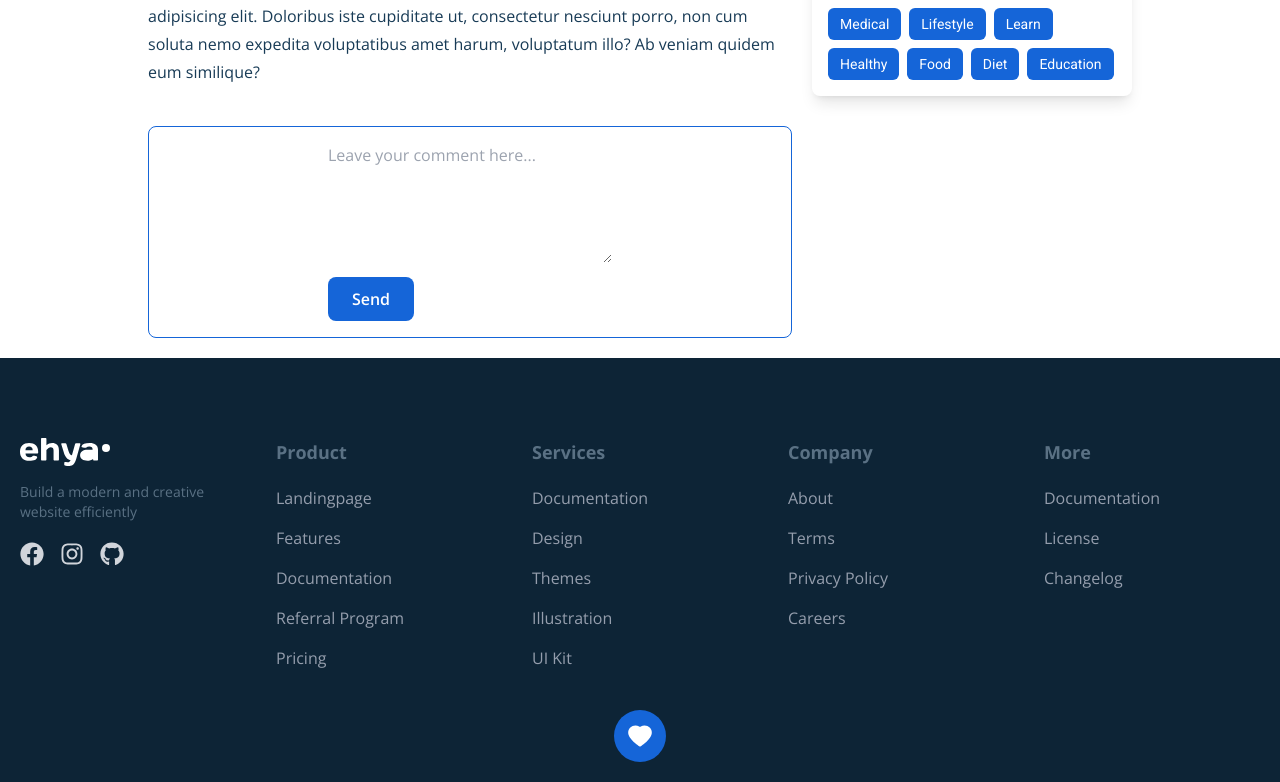
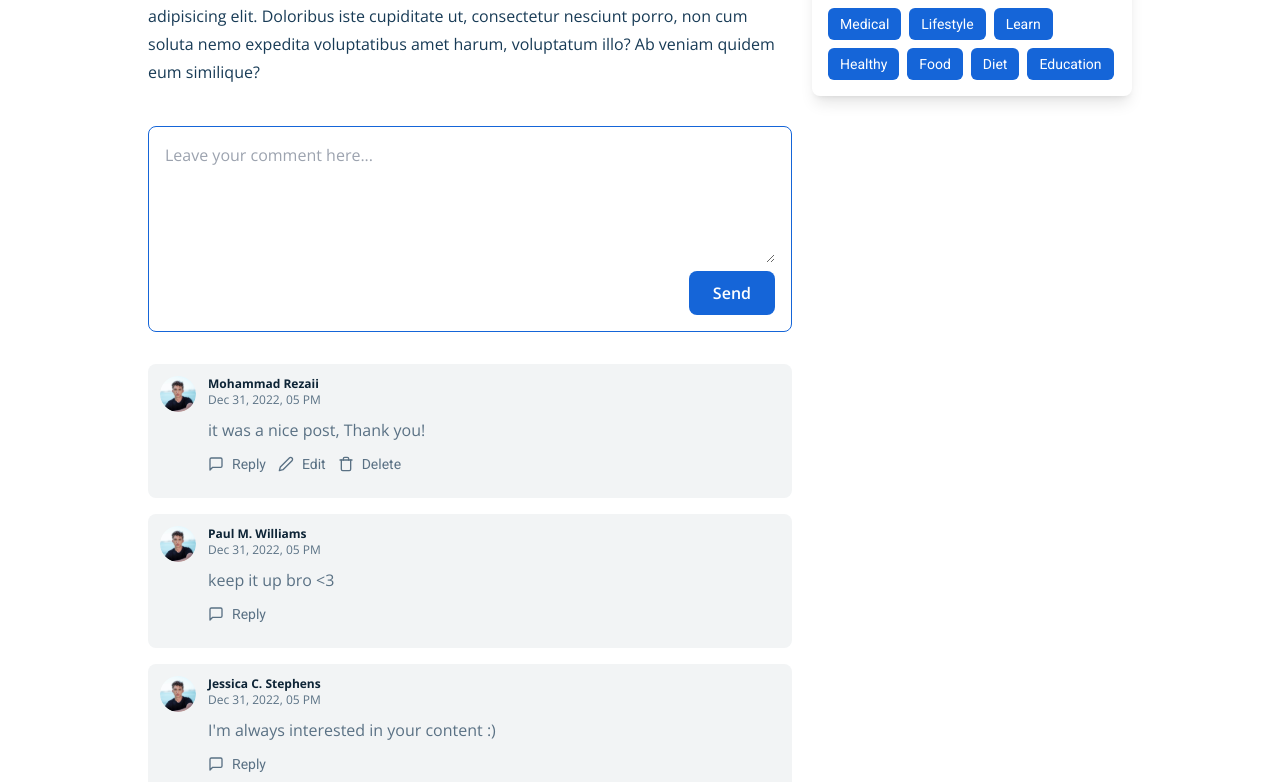
Before and after one commit to guanghui28/GuangHui_Blog, a React (Vite) app: page /blog/1 in a window 1280 px wide. Shown: the part 688-1470 px from the top of the page. Built offline with nearby package versions, Linux system fonts and the light colour scheme.

Commit message:
reply comment functionality done

```diff
--- /dev/null
+++ b/src/components/comments/Comment.jsx
@@ -0,0 +1,83 @@
+import { FiEdit2, FiMessageSquare, FiTrash } from "react-icons/fi";
+import { images } from "../../constants";
+import CommentForm from "./CommentForm";
+const Comment = ({
+	comment,
+	logginedUserId,
+	affectedComment,
+	setAffectedComment,
+	addComment,
+	parentId = null,
+}) => {
+	const isUserLoggined = Boolean(logginedUserId);
+	const commentBelongsToUser = logginedUserId === comment.user._id;
+	const isReplying =
+		affectedComment?.type === "replying" &&
+		affectedComment?._id === comment._id;
+	const repliedCommentId = parentId ?? comment._id;
+	const replyOnUserId = comment.user._id;
+
+	return (
+		<div className="flex flex-nowrap items-start gap-x-3 bg-[#f2f4f5] p-3 rounded-lg">
+			<img
+				src={images.PostProfileImage}
+				alt="user profile"
+				className="w-9 h-9 object-cover rounded-full"
+			/>
+			<div className="flex-1 flex flex-col">
+				<h5 className="font-bold text-dark-hard text-xs">
+					{comment.user.name}
+				</h5>
+				<span className="text-xs text-dark-light">
+					{new Date(comment.createdAt).toLocaleDateString("en-US", {
+						day: "numeric",
+						month: "short",
+						year: "numeric",
+						hour: "2-digit",
+					})}
+				</span>
+				<p className="font-opensans mt-[10px] text-dark-light">
+					{comment.desc}
+				</p>
+				<div className="flex items-center gap-x-3 text-dark-light font-roboto text-sm mt-3 mb-3">
+					{isUserLoggined && (
+						<button
+							className="flex items-center space-x-2"
+							onClick={() =>
+								setAffectedComment({ type: "replying", _id: comment._id })
+							}
+						>
+							<FiMessageSquare className="w-4 h-auto" />
+							<span>Reply</span>
+						</button>
+					)}
+
+					{commentBelongsToUser && (
+						<>
+							<button className="flex items-center space-x-2">
+								<FiEdit2 className="w-4 h-auto" />
+								<span>Edit</span>
+							</button>
+							<button className="flex items-center space-x-2">
+								<FiTrash className="w-4 h-auto" />
+								<span>Delete</span>
+							</button>
+						</>
+					)}
+				</div>
+
+				{isReplying && (
+					<CommentForm
+						btnLabel="Reply"
+						formSubmitHandler={(value) =>
+							addComment(value, repliedCommentId, replyOnUserId)
+						}
+						formCancelHandler={() => setAffectedComment(null)}
+					/>
+				)}
+			</div>
+		</div>
+	);
+};
+
+export default Comment;
--- a/src/components/comments/CommentContainer.jsx
+++ b/src/components/comments/CommentContainer.jsx
@@ -1,9 +1,55 @@
 import CommentForm from "./CommentForm";
+import { getCommentsData } from "../../data/comments";
+import { useEffect, useState } from "react";
+import Comment from "./Comment";
 
-const CommentContainer = ({ className }) => {
+const CommentContainer = ({ className, logginedUserId }) => {
+	const [comments, setComments] = useState([]);
+	const mainComments = comments.filter((comment) => !comment.parent);
+	const [affectedComment, setAffectedComment] = useState(null);
+
+	useEffect(() => {
+		(async () => {
+			const commentData = await getCommentsData();
+			setComments(commentData);
+		})();
+	}, []);
+
+	console.log(comments);
+
+	const addCommentHandler = (value, parent = null, replyOnUser = null) => {
+		const newComment = {
+			_id: "10",
+			user: {
+				_id: "a",
+				name: "Mohammad Rezaii",
+			},
+			desc: value,
+			post: "1",
+			parent,
+			replyOnUser,
+			createdAt: "2022-12-31T17:22:05.092+0000",
+		};
+
+		setComments((prev) => [newComment, ...prev]);
+	};
+
 	return (
 		<div className={`${className}`}>
-			<CommentForm btnLabel="Send" />
+			<CommentForm btnLabel="Send" formSubmitHandler={addCommentHandler} />
+
+			<div className="space-y-4 mt-8">
+				{mainComments.map((comment) => (
+					<Comment
+						key={comment._id}
+						comment={comment}
+						logginedUserId={logginedUserId}
+						affectedComment={affectedComment}
+						setAffectedComment={setAffectedComment}
+						addComment={addCommentHandler}
+					/>
+				))}
+			</div>
 		</div>
 	);
 };
--- a/src/components/comments/CommentForm.jsx
+++ b/src/components/comments/CommentForm.jsx
@@ -1,28 +1,41 @@
 import { useState } from "react";
 
-const CommentForm = ({ btnLabel }) => {
+const CommentForm = ({
+	btnLabel,
+	formSubmitHandler,
+	formCancelHandler = null,
+}) => {
 	const [value, setValue] = useState("");
 
 	const submitHandler = (e) => {
 		e.preventDefault();
+		formSubmitHandler(value);
+		setValue("");
 	};
 	return (
 		<form
 			onSubmit={submitHandler}
-			className="flex flex-col items-center border border-primary rounded-lg p-4"
+			className="flex flex-col items-end border border-primary rounded-lg p-4"
 		>
-			<div>
 			<textarea
 				rows="5"
-					className="w-full focus:outline-none"
+				className="w-full focus:outline-none bg-transparent"
 				placeholder="Leave your comment here..."
 				value={value}
 				onChange={(e) => setValue(e.target.value)}
 			/>
-
+			<div className="flex items-center gap-x-2 pt-2">
+				{formCancelHandler && (
+					<button
+						onClick={formCancelHandler}
+						className="px-6 py-2.5 rounded-lg border border-red-500 text-red-500"
+					>
+						Cancel
+					</button>
+				)}
 				<button
 					type="submit"
-					className="px-6 py-2.5 rounded-lg bg-primary text-white font-semibold mt-2"
+					className="px-6 py-2.5 rounded-lg bg-primary text-white font-semibold"
 				>
 					{btnLabel}
 				</button>
--- /dev/null
+++ b/src/data/comments.js
@@ -0,0 +1,52 @@
+export const getCommentsData = async () => {
+	return [
+		{
+			_id: "10",
+			user: {
+				_id: "a",
+				name: "Mohammad Rezaii",
+			},
+			desc: "it was a nice post, Thank you!",
+			post: "1",
+			parent: null,
+			replyOnUser: null,
+			createdAt: "2022-12-31T17:22:05.092+0000",
+		},
+		{
+			_id: "11",
+			user: {
+				_id: "b",
+				name: "Paul M. Williams",
+			},
+			desc: "a reply for Mohammad",
+			post: "1",
+			parent: "10",
+			replyOnUser: "a",
+			createdAt: "2022-12-31T17:22:05.092+0000",
+		},
+		{
+			_id: "12",
+			user: {
+				_id: "b",
+				name: "Paul M. Williams",
+			},
+			desc: "keep it up bro <3",
+			post: "1",
+			parent: null,
+			replyOnUser: null,
+			createdAt: "2022-12-31T17:22:05.092+0000",
+		},
+		{
+			_id: "13",
+			user: {
+				_id: "c",
+				name: "Jessica C. Stephens",
+			},
+			desc: "I'm always interested in your content :)",
+			post: "1",
+			parent: null,
+			replyOnUser: null,
+			createdAt: "2022-12-31T17:22:05.092+0000",
+		},
+	];
+};
--- a/src/pages/articleDetail/ArticleDetail.jsx
+++ b/src/pages/articleDetail/ArticleDetail.jsx
@@ -95,7 +95,7 @@ const ArticleDetail = () => {
 						</p>
 					</div>
 
-					<CommentContainer className="mt-10" />
+					<CommentContainer className="mt-10" logginedUserId="a" />
 				</article>
 
 				<SuggestedPosts
```
Lines whose indentation alone changed are shown as unchanged.
